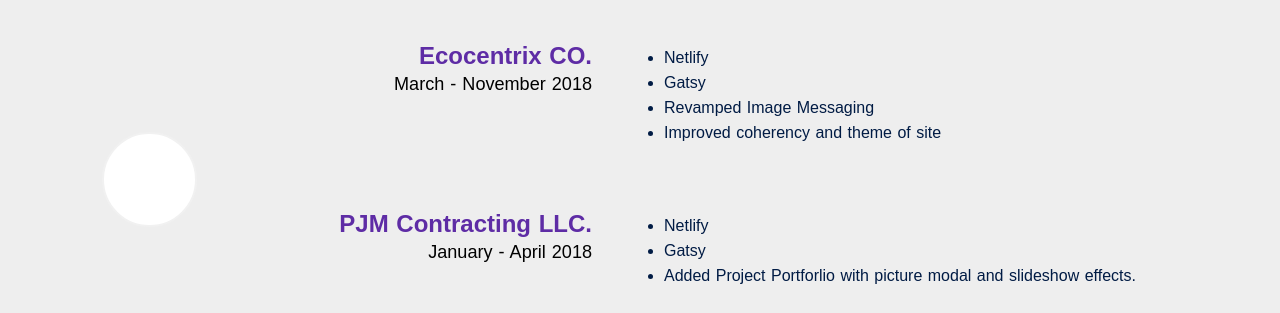
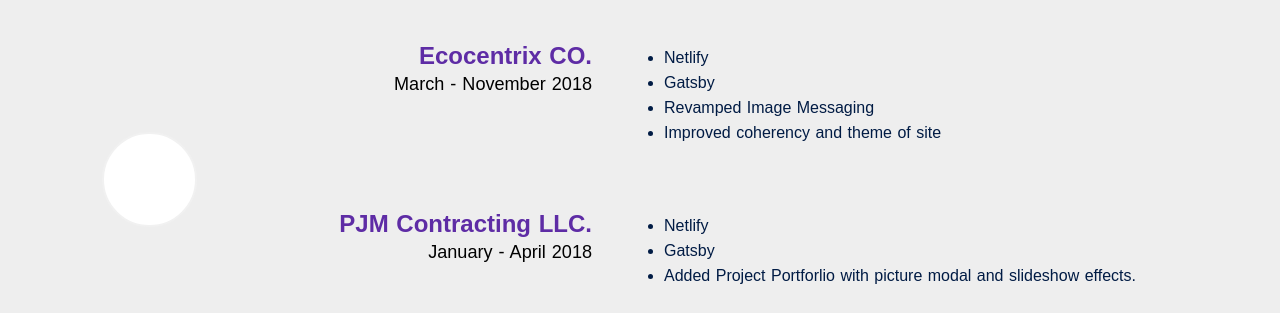
Before and after one commit to njosieb/sahmtothedom.com, a Nuxt app: page /resume in a window 1280 px wide. Shown: the part 595-908 px from the top of the page. Built offline with nearby package versions, Linux system fonts and the light colour scheme.

Commit message:
edits resume

```diff
--- a/pages/resume.vue
+++ b/pages/resume.vue
@@ -86,7 +86,7 @@
           <br> -->
           <ul>
             <li>Netlify</li>
-            <li>Gatsy</li>
+            <li>Gatsby</li>
             <li>Revamped Image Messaging</li>
             <li>Improved coherency and theme of site</li>
           </ul>
@@ -112,7 +112,7 @@
           <br> -->
           <ul>
             <li>Netlify</li>
-            <li>Gatsy</li>
+            <li>Gatsby</li>
             <li>
               Added Project Portforlio with picture modal and slideshow
               effects.
```
